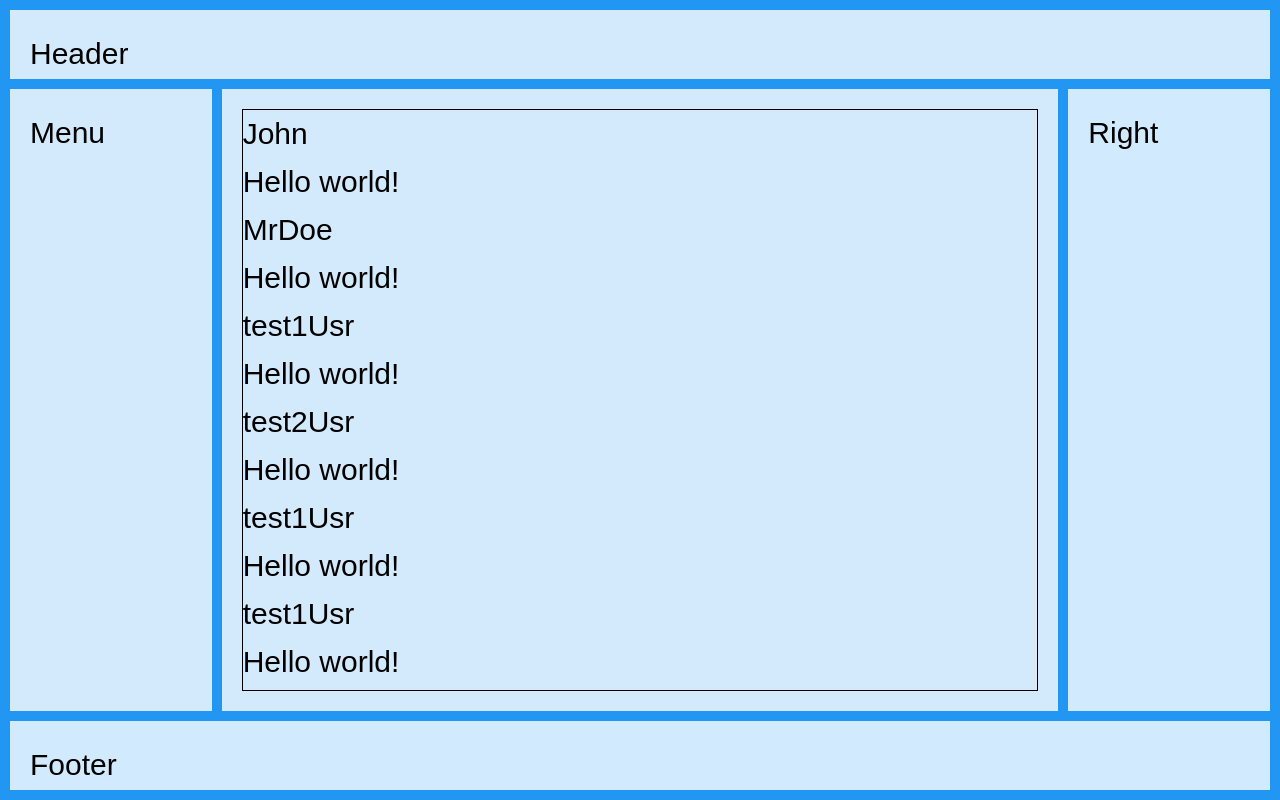
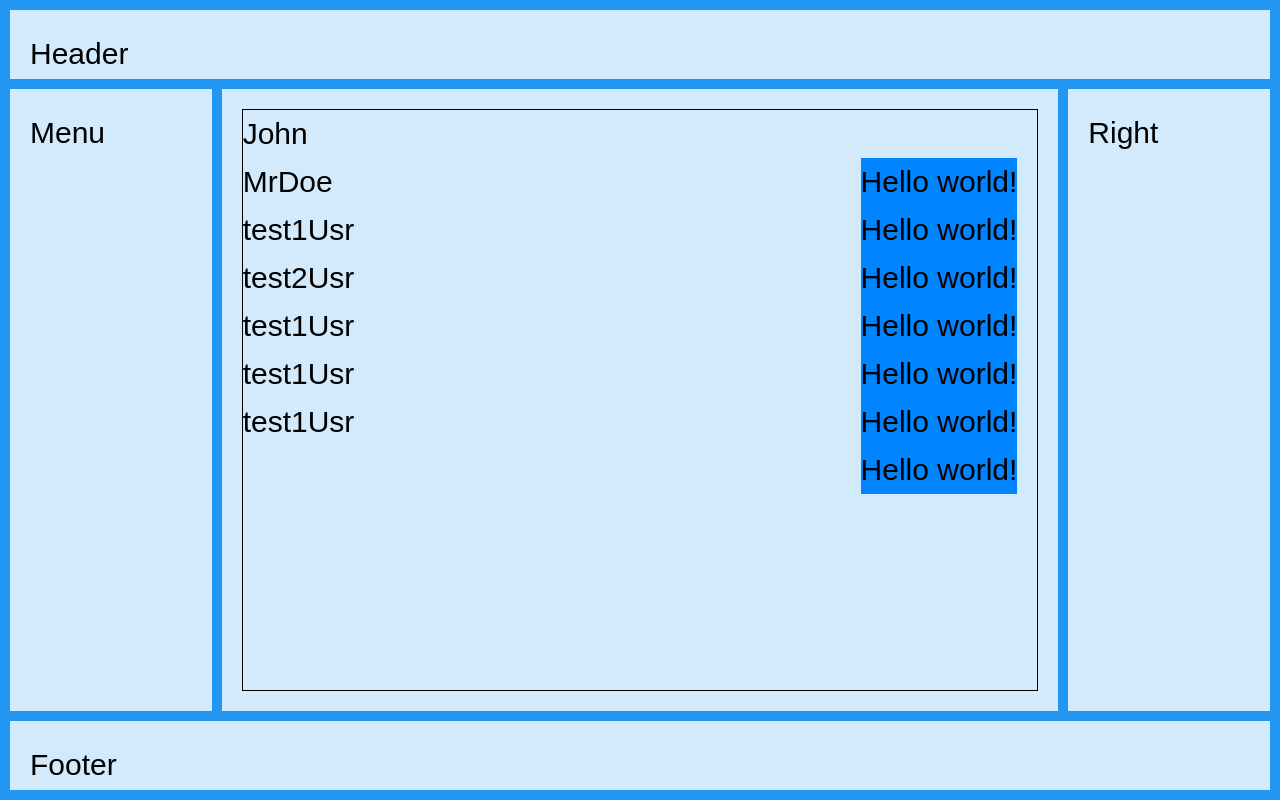
Before and after one commit to wpresti/chat-app, a React (Create React App) app: page / in a window 1280 px wide. Built offline with nearby package versions, Linux system fonts and the light colour scheme.

Commit message:
terrible init styling on message component

```diff
--- a/src/components/Message.js
+++ b/src/components/Message.js
@@ -9,11 +9,25 @@ export class Message extends Component {
         console.log("username:", userName, "msg:", msg)
         return (
             <div>
-                <dt>{userName}</dt>
-                <dd>{msg}</dd>
+                <dt style={dtStyle}>{userName}</dt>
+                <dd style={ddStyle}>{msg}</dd>
             </div>
         )
     }
 }
 
 export default Message
+
+const dtStyle = {
+
+}
+
+const ddStyle = {
+    float: "right",
+    background: "#0084ff",
+    boarderBottomRightRadius: "10px",
+    boarderTopRightRadius: "5px",
+    boarderTopLeftRadius: "5px",
+    boarderBottomLeftRadius: "5px",
+    marginRight: "20px"
+}
```
